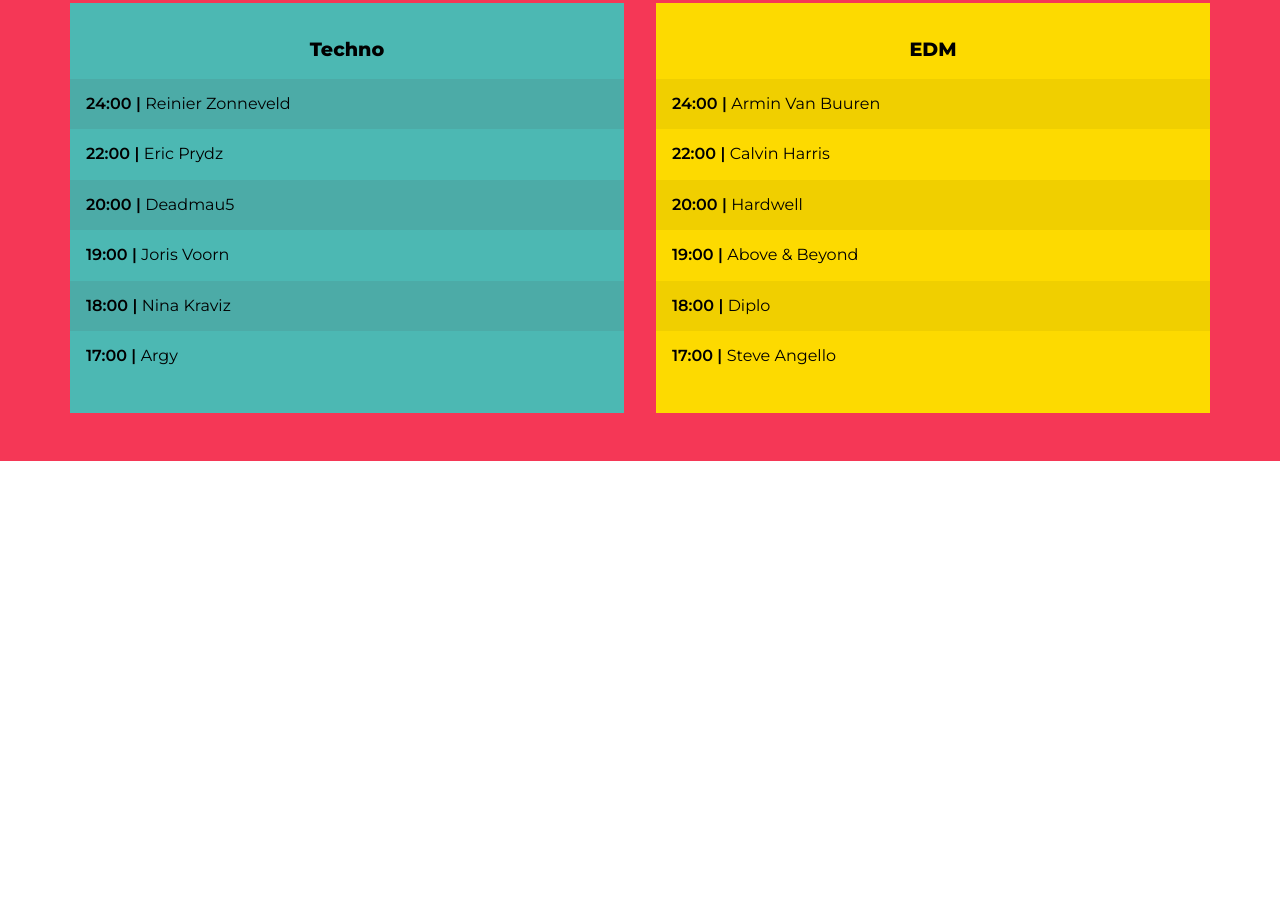
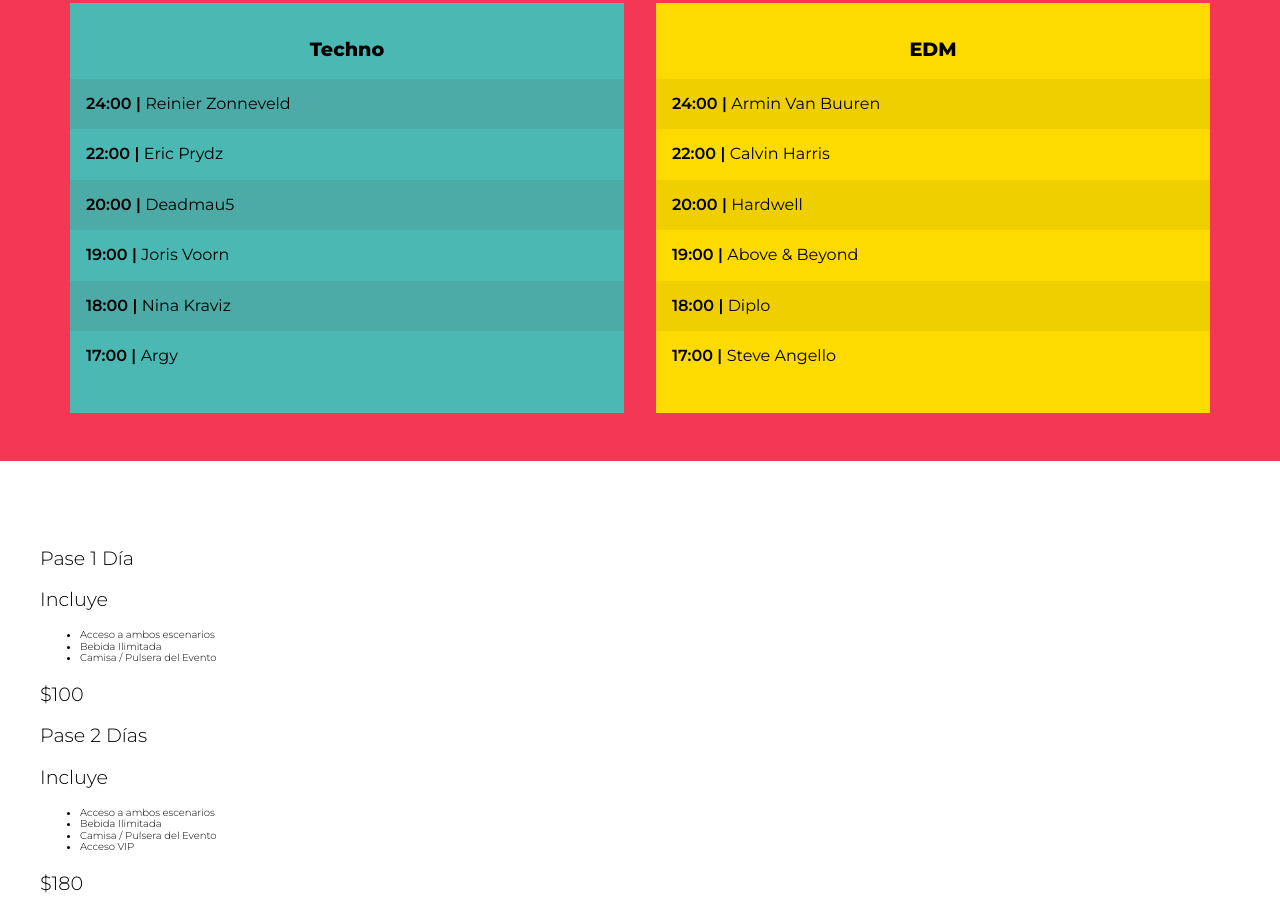
Before and after one commit to Dandy182/musicfest, a website: page index.html in a window 1280 px wide. Shown: the part 1753-2666 px from the top of the page. Before the commit the page ends 2214 px from the top, so only its background shows below. Drawn offline with Linux system fonts and the light colour scheme.

Commit message:
agregada la parte de boletos

```diff
--- a/index.html
+++ b/index.html
@@ -159,11 +159,50 @@
                     </ul>
                 </div> <!--.escenario-->
             </div> <!--.escenarios-contenedor -->
-
-
-
-
             </div>
         </section>
+        <section class="galeria">
+            <h3>Galería</h3>
+        </section>
+        <section id="boletos" class="contenedor-boletos">
+    <h3>Boletos</h3>
+
+    <div class="boletos contenedor">
+        <div class="pase">
+            <p class="pase-nombre">Pase 1 Día</p>
+            <header class="pase-header">
+                <p>Incluye</p>
+            </header>
+            <div class="pase-body">
+                <ul>
+                    <li>Acceso a ambos escenarios</li>
+                    <li>Bebida Ilimitada</li>
+                    <li>Camisa / Pulsera del Evento</li>
+                </ul>
+            </div>
+            <footer class="pase-footer">
+                <p>$100</p>
+            </footer>
+        </div>
+        <div class="pase">
+            <p class="pase-nombre">Pase 2 Días</p>
+            <header class="pase-header">
+                <p>Incluye</p>
+            </header>
+            <div class="pase-body">
+                <ul>
+                    <li>Acceso a ambos escenarios</li>
+                    <li>Bebida Ilimitada</li>
+                    <li>Camisa / Pulsera del Evento</li>
+                    <li>Acceso VIP</li>
+                </ul>
+            </div>
+            <footer class="pase-footer">
+                <p>$180</p>
+            </footer>
+        </div>
+    </div>
+</section>
+
     </body>
 </html>
--- a/package.json
+++ b/package.json
@@ -24,8 +24,10 @@
   },
   "devDependencies": {
     "gulp": "^5.0.1",
+    "gulp-avif": "^1.1.1",
     "gulp-sass": "^6.0.1",
     "gulp-sourcemaps": "^3.0.0",
+    "gulp-webp": "^5.1.0",
     "sass": "^1.99.0"
   }
 }
```
Also changed, not shown: gulpfile.js (+14 -0 lines), 1 other file.
